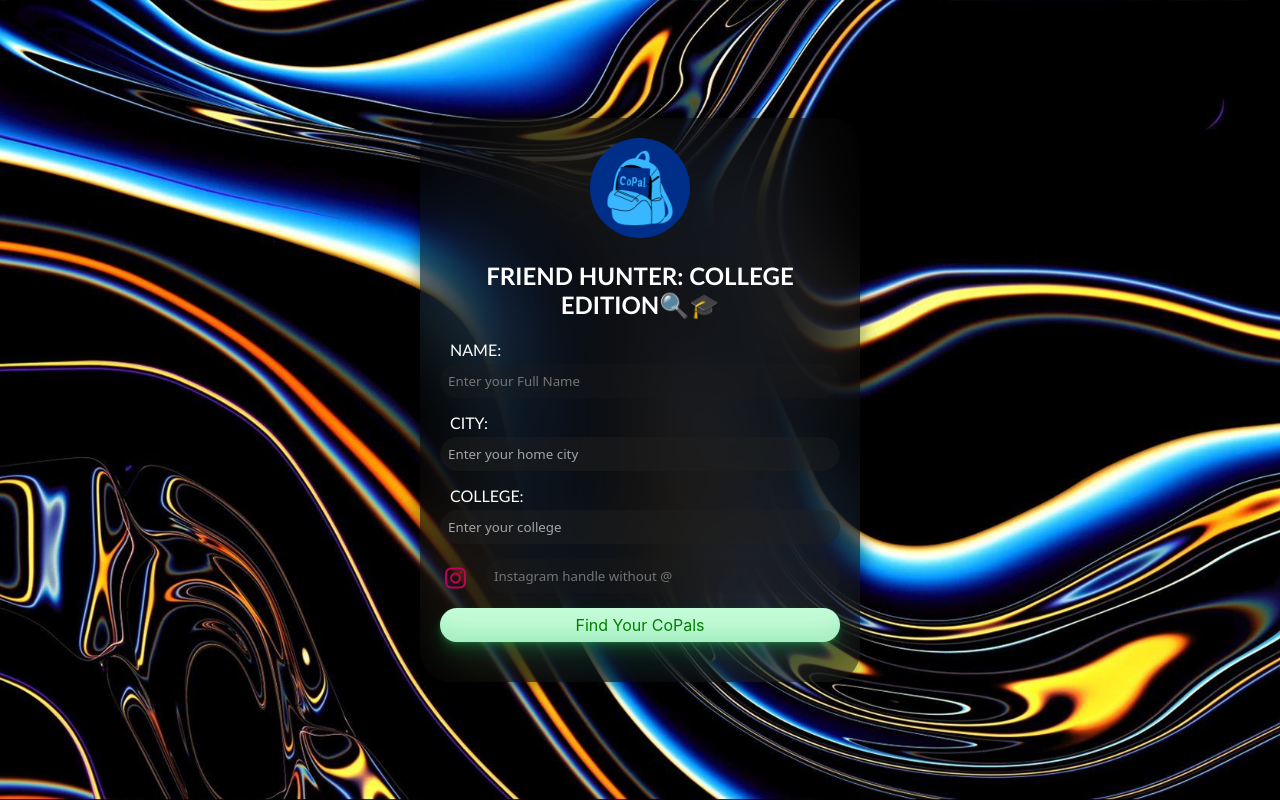
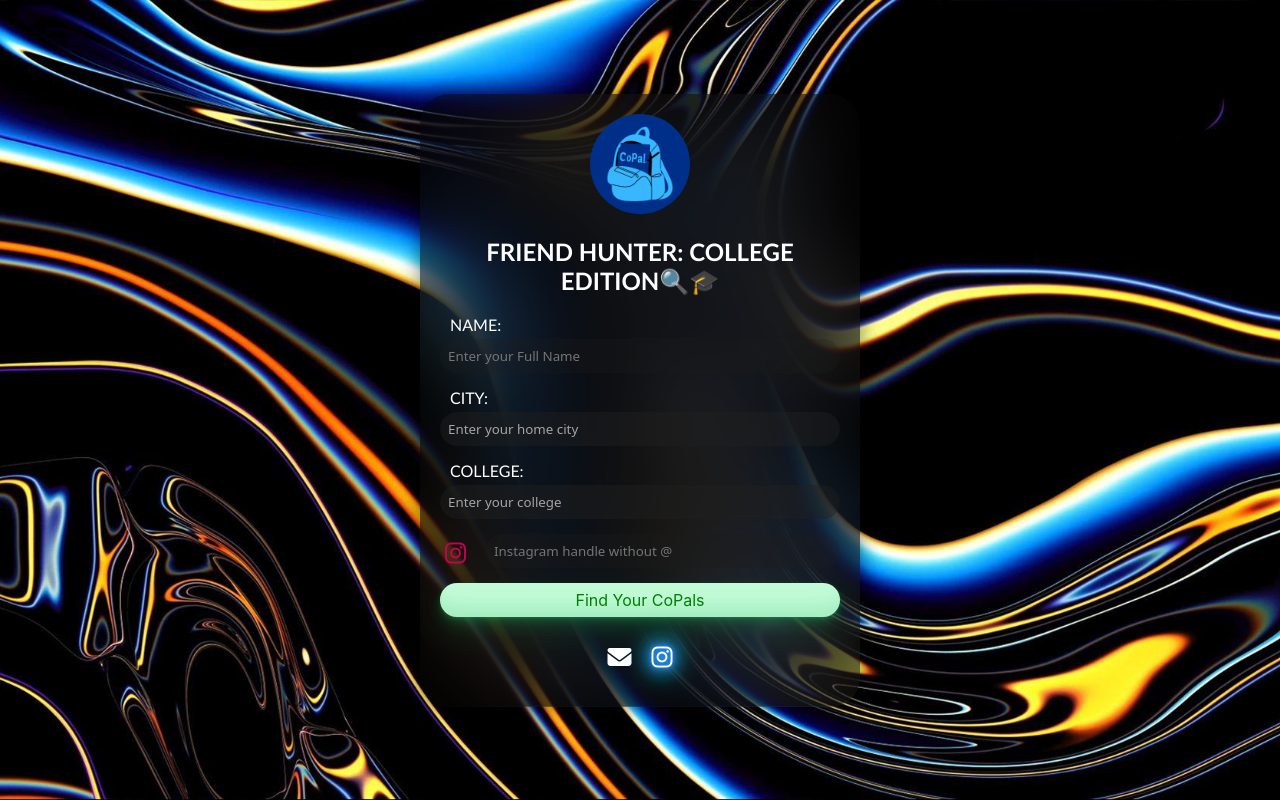
Before and after one commit to sayantann7/CoPalV2, a website: page public/index.html in a window 1280 px wide. Drawn offline with Linux system fonts and the light colour scheme.

Commit message:
contact us

```diff
--- a/public/index.html
+++ b/public/index.html
@@ -52,6 +52,17 @@
             </div>
             <button class="button" type="submit">Find Your CoPals</button>
         </form>
+        <div class="contacts">
+
+            <div class="ico">
+                <a href="mailto:connectwithcopal@gmail.com">
+                    <i class="fas fa-envelope fa-xl icon-glow" style="color: rgb(255, 255, 255);"></i>
+                </a>
+                <a href="https://www.instagram.com/copal.site/">
+                    <i class="fa-brands fa-instagram fa-xl glow-icon" style="color: #ffffff;"></i>
+                </a>
+            </div>
+
         <div id="studentsList"></div>
     </div>
     <script src="script.js"></script>
--- a/public/styles.css
+++ b/public/styles.css
@@ -45,6 +45,31 @@ label {
     text-align: left;
 }
 
+.contacts{
+    display: flex;
+    align-items: center;
+    justify-content: space-around;
+    flex-direction: column;
+
+
+
+    .ico{
+        margin-top: 30px;
+        display: flex;
+        flex-direction: row;
+        justify-content: space-between;
+        gap: 20px;
+
+    }
+}
+
+
+.glow-icon{
+    text-shadow: 0 0 5px #00d2ff, 0 0 10px #9900ff, 0 0 15px #00d2ff, 0 0 20px #00d2ff, 0 0 25px #00d2ff, 0 0 30px #00d2ff, 0 0 35px #00d2ff;
+}
+.icon-glow2{
+    text-shadow: 0 0 5px #f266ff, 0 0 10px #f266ff, 0 0 15px #f266ff, 0 0 20px #f266ff, 0 0 25px #f266ff, 0 0 30px #f266ff, 0 0 35px #f266ff;
+}
 
 
 input[type="text"], select, .autocomplete {
```
